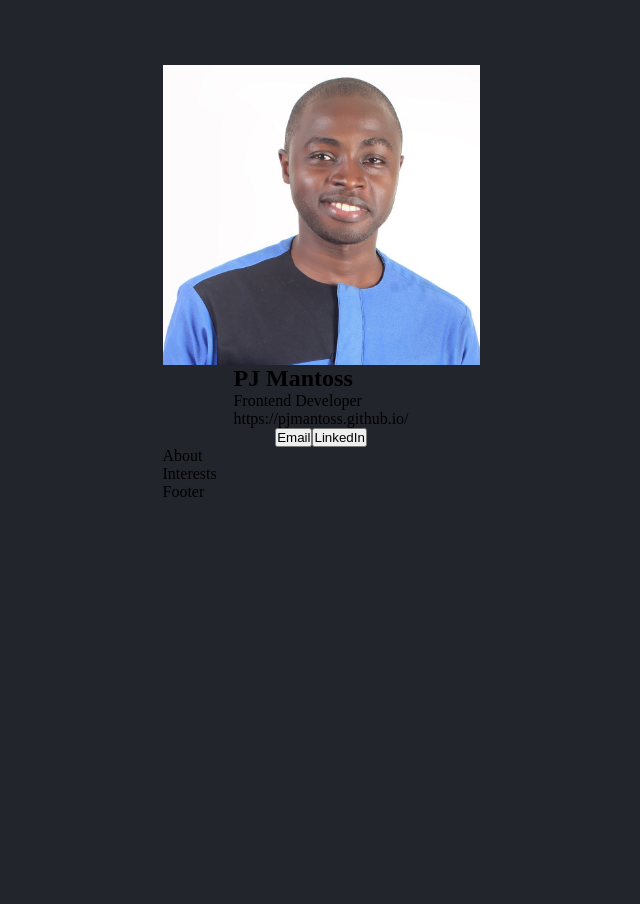
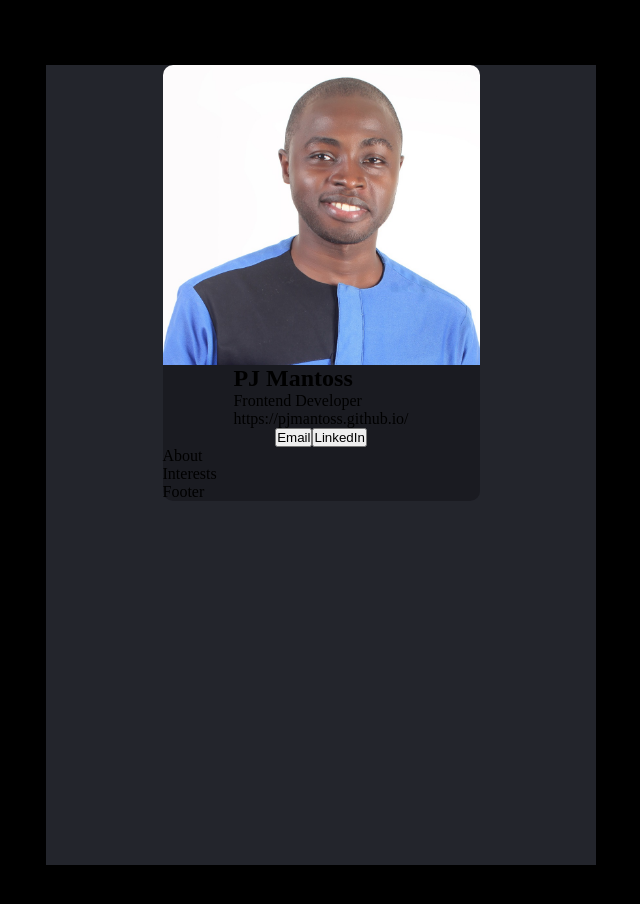
Before and after one commit to PJMantoss/digital-biz-card, a React (Create React App) app: page / in a window 1280 px wide. Shown: the top 904 px of the page, without its empty margins (319-959 px from the left). Built offline with nearby package versions, Linux system fonts and the light colour scheme.

Commit message:
update styling

```diff
--- a/src/App.css
+++ b/src/App.css
@@ -1,8 +1,15 @@
 .App {
-    width: 317px;
+    width: 550px;
     height: 100vh;
     margin: 65px auto;
-    border-radius: 10px 10px 0 0;
+    background: #23252c;
+}
+
+.wrapper {
+    width: 317px;
+    margin: auto;
+    border-radius: 10px;
+    background: #1a1b21;
 }
 
 /* Info section */
@@ -16,4 +23,5 @@
 
 .info img {
     width: 317px;
+    border-radius: 10px 10px 0 0;
 }
--- a/src/index.css
+++ b/src/index.css
@@ -5,5 +5,5 @@
 }
 
 body{
-  background: #23252c;
+  background: black;
 }
```
